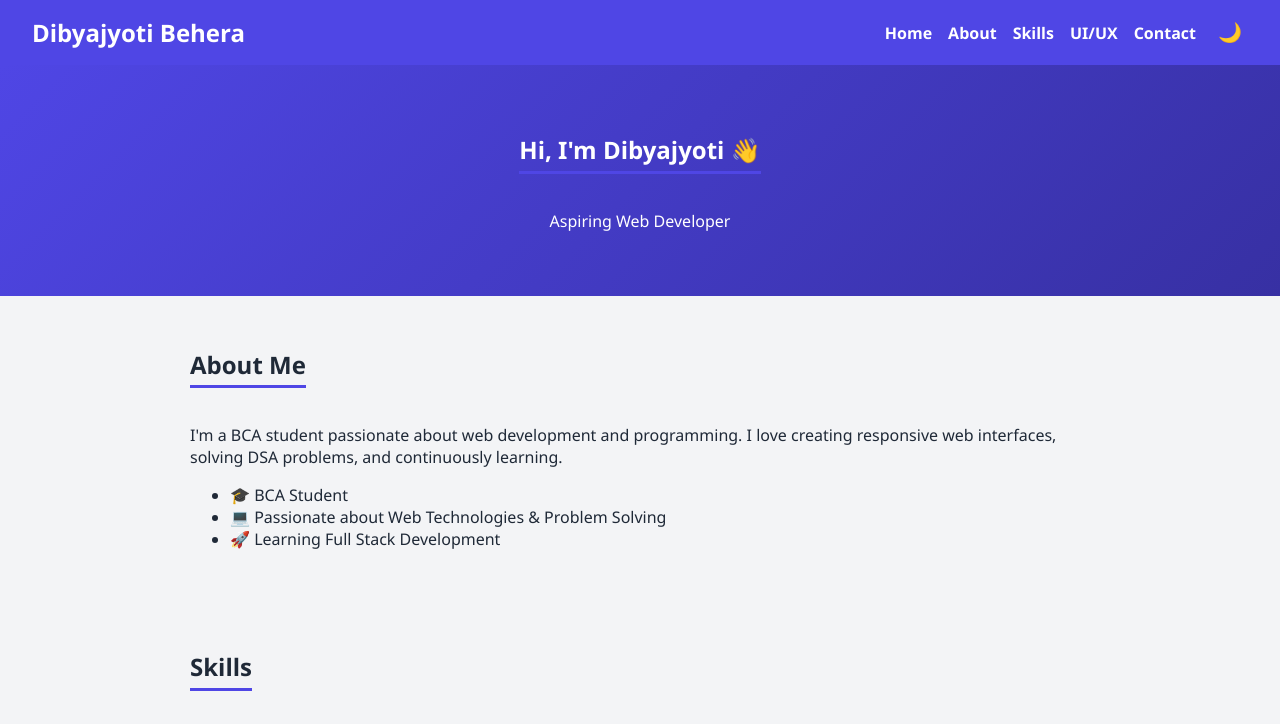
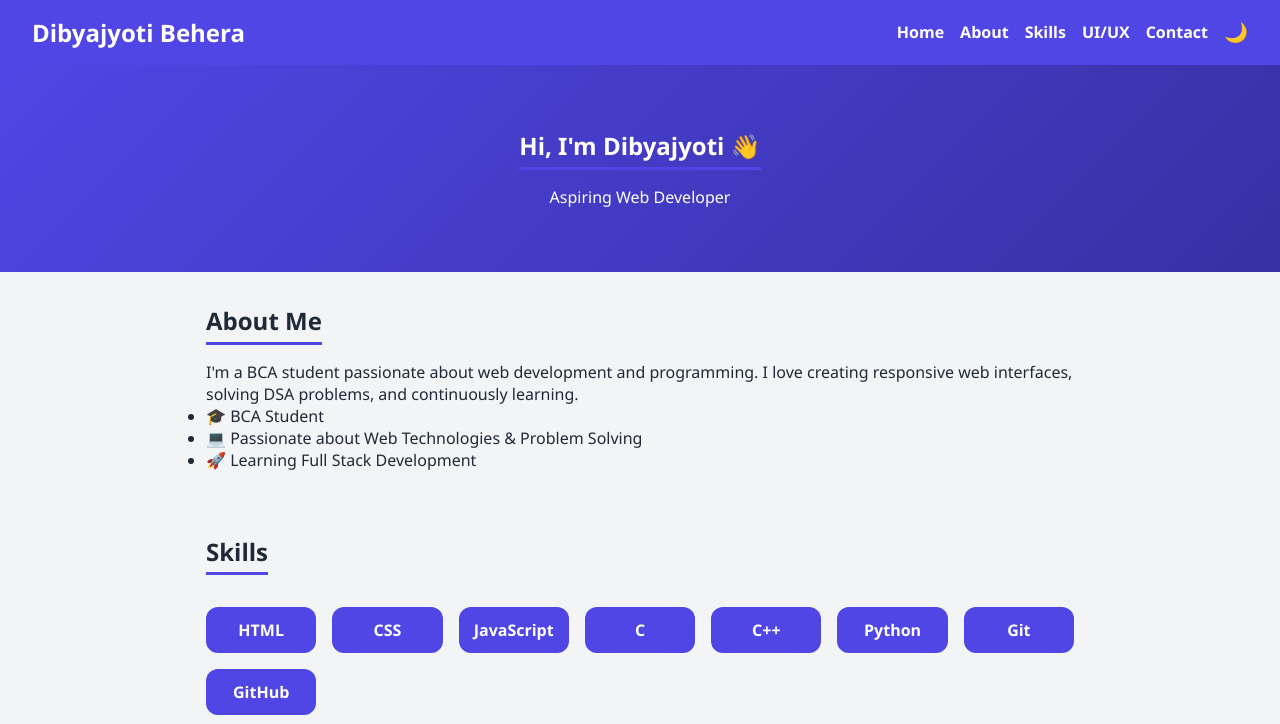
Before and after one commit to dibyajjyoti/dibyajjyoti.github.io, a plain HTML site: page index.html in a window 1280 px wide. Shown: the top 724 px of the page. Drawn offline with Linux system fonts and the light colour scheme.

Commit message:
Update index.html

```diff
--- a/index.html
+++ b/index.html
@@ -4,11 +4,7 @@
   <meta charset="UTF-8" />
   <meta name="viewport" content="width=device-width, initial-scale=1.0" />
   <title>Dibyajyoti Behera | Portfolio</title>
-  <link rel="icon" href="https://fav.farm/🔥" type="image/x-icon">
   <style>
-    html {
-      scroll-behavior: smooth;
-    }
     :root {
       --bg-color: #f3f4f6;
       --text-color: #1f2937;
@@ -21,55 +17,77 @@
       --accent-color: #6366f1;
       --button-hover: #4338ca;
     }
+    * {
+      box-sizing: border-box;
+      margin: 0;
+      padding: 0;
+    }
     body {
-      margin: 0;
       font-family: 'Segoe UI', Tahoma, Geneva, Verdana, sans-serif;
-      background-color: var(--bg-color);
+      background: var(--bg-color);
       color: var(--text-color);
-      transition: background-color 0.3s, color 0.3s;
+      scroll-behavior: smooth;
     }
     nav {
+      background: var(--accent-color);
+      color: white;
+      padding: 1rem 2rem;
       display: flex;
       justify-content: space-between;
       align-items: center;
-      padding: 1rem 2rem;
-      background: var(--accent-color);
-      color: #fff;
+      flex-wrap: wrap;
     }
     nav h1 {
-      margin: 0;
+      font-size: 1.5rem;
+    }
+    .nav-links {
+      display: flex;
+      gap: 1rem;
+    }
+    .nav-links a {
+      color: white;
+      text-decoration: none;
+      font-weight: bold;
+    }
+    .nav-links a:hover {
+      text-decoration: underline;
     }
     #theme-toggle {
-      font-size: 1.2rem;
-      background: none;
-      border: none;
-      cursor: pointer;
-      color: #fff;
-    }
-    .menu-toggle {
-      display: none;
-      font-size: 1.5rem;
       background: none;
       border: none;
       color: white;
+      font-size: 1.2rem;
       cursor: pointer;
     }
+    .hamburger {
+      display: none;
+      font-size: 1.5rem;
+      cursor: pointer;
+      color: white;
+      background: none;
+      border: none;
+    }
+    @media (max-width: 768px) {
       .nav-links {
+        flex-direction: column;
+        width: 100%;
+        display: none;
+      }
+      .nav-links.show {
         display: flex;
-      align-items: center;
       }
-    .nav-links a {
-      margin-right: 1rem;
-      color: #fff;
-      text-decoration: none;
-      font-weight: bold;
+      .hamburger {
+        display: block;
       }
+    }
+
     .intro {
       text-align: center;
-      padding: 3rem 1rem;
+      padding: 4rem 1rem;
       background: linear-gradient(135deg, var(--accent-color), var(--button-hover));
       color: white;
     }
+
     section {
       padding: 2rem 1rem;
       max-width: 900px;
@@ -79,6 +97,7 @@
       border-bottom: 3px solid var(--accent-color);
       display: inline-block;
       padding-bottom: 0.3rem;
+      margin-bottom: 1rem;
     }
     .skills-grid {
       display: grid;
@@ -130,62 +149,13 @@
       background-color: var(--button-hover);
       transform: translateY(-2px);
     }
-    @media (max-width: 768px) {
-      .menu-toggle {
-        display: block;
-      }
-      .nav-links {
-        display: none;
-        flex-direction: column;
-        width: 100%;
-        background-color: var(--accent-color);
-        margin-top: 1rem;
-      }
-      .nav-links.show {
-        display: flex;
-      }
-      .nav-links a {
-        padding: 0.5rem 1rem;
-      }
-    }
   </style>
-  <script>
-    document.addEventListener("DOMContentLoaded", function () {
-      const toggle = document.getElementById("theme-toggle");
-      const currentTheme = localStorage.getItem("theme") || "light";
-      document.documentElement.setAttribute("data-theme", currentTheme);
-      toggle.textContent = currentTheme === "dark" ? "☀️" : "🌙";
-
-      toggle.addEventListener("click", () => {
-        const newTheme = document.documentElement.getAttribute("data-theme") === "dark" ? "light" : "dark";
-        document.documentElement.setAttribute("data-theme", newTheme);
-        localStorage.setItem("theme", newTheme);
-        toggle.textContent = newTheme === "dark" ? "☀️" : "🌙";
-      });
-
-      const scrollTopBtn = document.getElementById("scrollTopBtn");
-      window.addEventListener("scroll", () => {
-        scrollTopBtn.style.display = window.scrollY > 300 ? "block" : "none";
-      });
-      scrollTopBtn.addEventListener("click", () => {
-        window.scrollTo({ top: 0, behavior: "smooth" });
-      });
-
-      const menuToggle = document.getElementById("menu-toggle");
-      const navLinks = document.querySelector(".nav-links");
-
-      menuToggle.addEventListener("click", () => {
-        navLinks.classList.toggle("show");
-      });
-    });
-  </script>
 </head>
 <body>
-  <header class="hero">
   <nav>
     <h1>Dibyajyoti Behera</h1>
-      <button class="menu-toggle" id="menu-toggle">☰</button>
-      <div class="nav-links">
+    <button class="hamburger" id="hamburger">&#9776;</button>
+    <div class="nav-links" id="nav-links">
       <a href="#home">Home</a>
       <a href="#about">About</a>
       <a href="#skills">Skills</a>
@@ -194,11 +164,11 @@
       <button id="theme-toggle">🌙</button>
     </div>
   </nav>
+
   <div class="intro" id="home">
     <h2>Hi, I'm Dibyajyoti 👋</h2>
-      <p>Aspiring Web Developer </p>
+    <p>Aspiring Web Developer</p>
   </div>
-  </header>
 
   <section id="about">
     <h2>About Me</h2>
@@ -251,6 +221,51 @@
   <footer>
     <p>Built with ❤️ by Dibyajyoti Behera using HTML/CSS/JS</p>
   </footer>
+
   <button id="scrollTopBtn" title="Go to top">Top ↑</button>
+
+  <script>
+    const themeToggle = document.getElementById("theme-toggle");
+    const scrollTopBtn = document.getElementById("scrollTopBtn");
+    const hamburger = document.getElementById("hamburger");
+    const navLinks = document.getElementById("nav-links");
+
+    // Theme toggle
+    document.addEventListener("DOMContentLoaded", function () {
+      const currentTheme = localStorage.getItem("theme") || "light";
+      document.documentElement.setAttribute("data-theme", currentTheme);
+      themeToggle.textContent = currentTheme === "dark" ? "☀️" : "🌙";
+    });
+
+    themeToggle.addEventListener("click", () => {
+      const newTheme = document.documentElement.getAttribute("data-theme") === "dark" ? "light" : "dark";
+      document.documentElement.setAttribute("data-theme", newTheme);
+      localStorage.setItem("theme", newTheme);
+      themeToggle.textContent = newTheme === "dark" ? "☀️" : "🌙";
+    });
+
+    // Scroll button
+    window.addEventListener("scroll", () => {
+      scrollTopBtn.style.display = window.scrollY > 300 ? "block" : "none";
+    });
+
+    scrollTopBtn.addEventListener("click", () => {
+      window.scrollTo({ top: 0, behavior: "smooth" });
+    });
+
+    // Hamburger menu
+    hamburger.addEventListener("click", () => {
+      navLinks.classList.toggle("show");
+    });
+
+    // Auto close on click (optional)
+    document.querySelectorAll('.nav-links a').forEach(link => {
+      link.addEventListener("click", () => {
+        if (window.innerWidth <= 768) {
+          navLinks.classList.remove("show");
+        }
+      });
+    });
+  </script>
 </body>
 </html>
```
Lines whose indentation alone changed are shown as unchanged.
